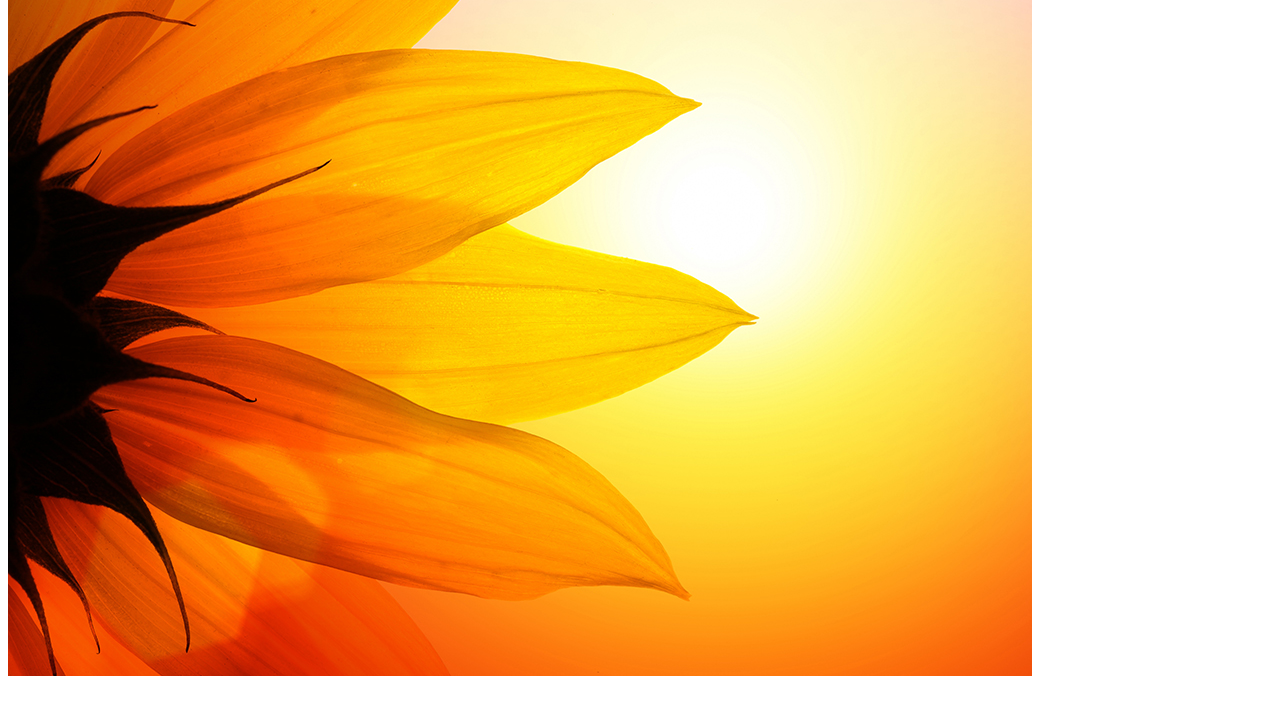
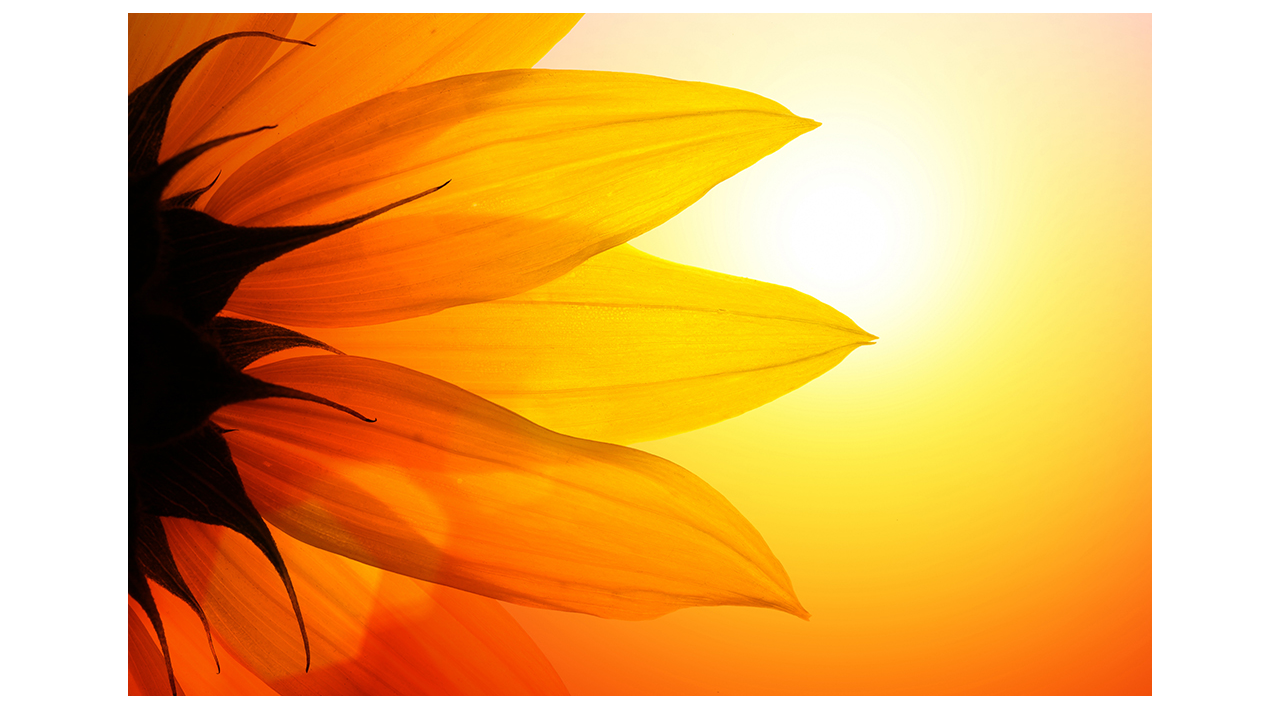
Before and after one commit to prajparab/webpage, a plain HTML site: page index.html in a window 1280 px wide. Shown: the part 121-841 px from the top of the page. Before the commit the page ends 809 px from the top, so only its background shows below. Drawn offline with Linux system fonts and the light colour scheme.

Commit message:
Update index.html

```diff
--- a/index.html
+++ b/index.html
@@ -1,11 +1,23 @@
 <!DOCTYPE html>
 <html>
-  <head>
+<head>
     <title>My First Web Page</title>
-  </head>
-  <body>
+    <style>
+        /* Center-align everything in the body */
+        body {
+            text-align: center; /* Center text and inline elements */
+            margin: 0; /* Remove default margin */
+            padding: 20px; /* Add some padding around the content */
+        }
+        img {
+            max-width: 100%; /* Make image responsive */
+            height: auto; /* Maintain aspect ratio */
+        }
+    </style>
+</head>
+<body>
     <h1>Welcome to My First Web Page!</h1>
     <p>This is my first web page created by me!</p>
     <img src="New-Beginnings.jpg" alt="Hello" />
-  </body>
+</body>
 </html>
```
